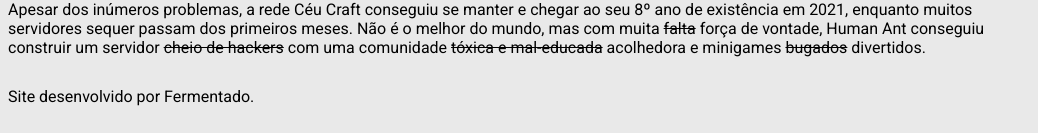
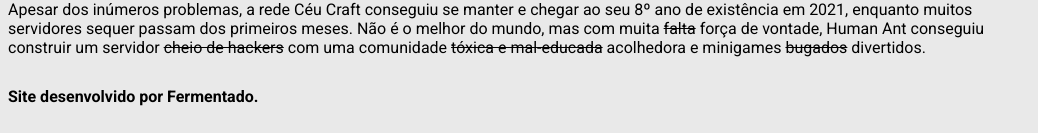
Before and after one commit to jungoreal/ceucraft, a plain HTML site: page index.html in a window 1280 px wide. Shown: the part 2879-3012 px from the top of the page, without its empty margins (0-1038 px from the left). Drawn offline with Linux system fonts and the light colour scheme; a web font is replaced by a local one.

Commit message:
commit initial

```diff
--- a/style.css
+++ b/style.css
@@ -191,3 +191,7 @@
     color: rgb(255,0,255);
     display: inline-block;
 }
+
+.sited{
+    font-weight: 700;
+}
```
